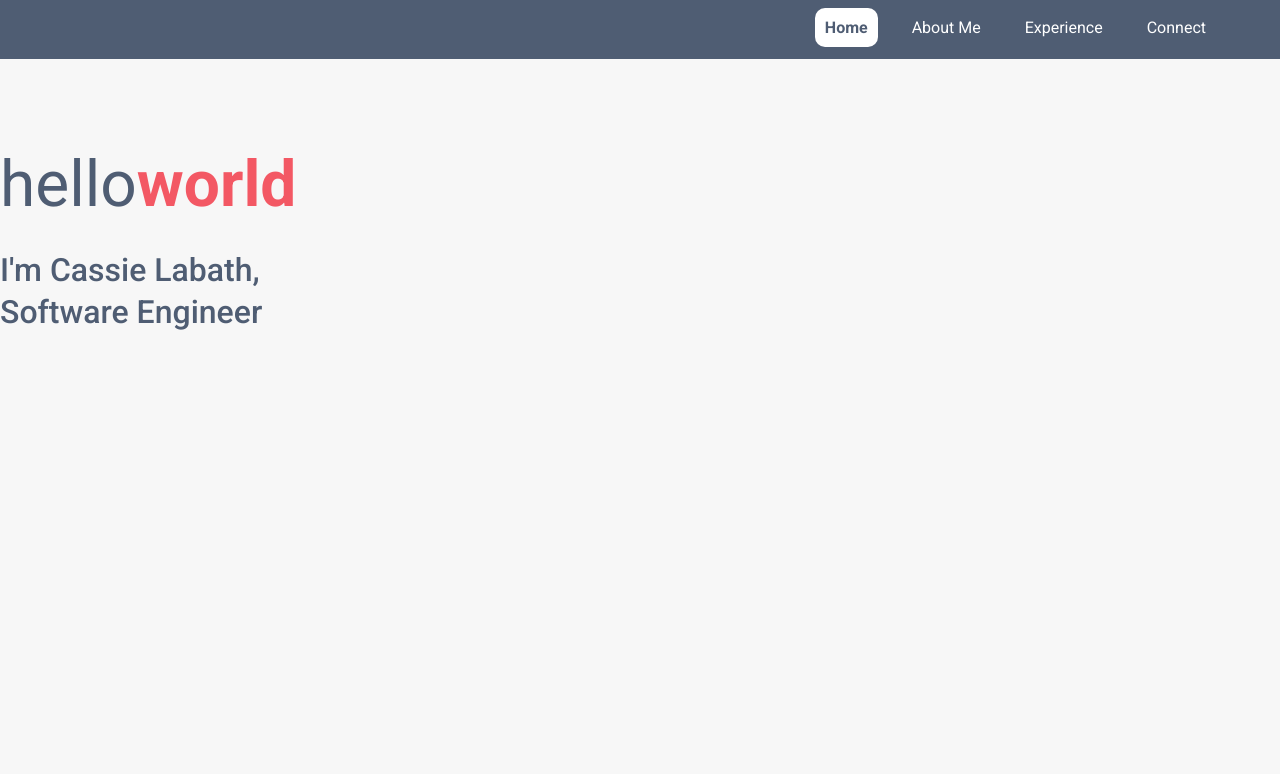
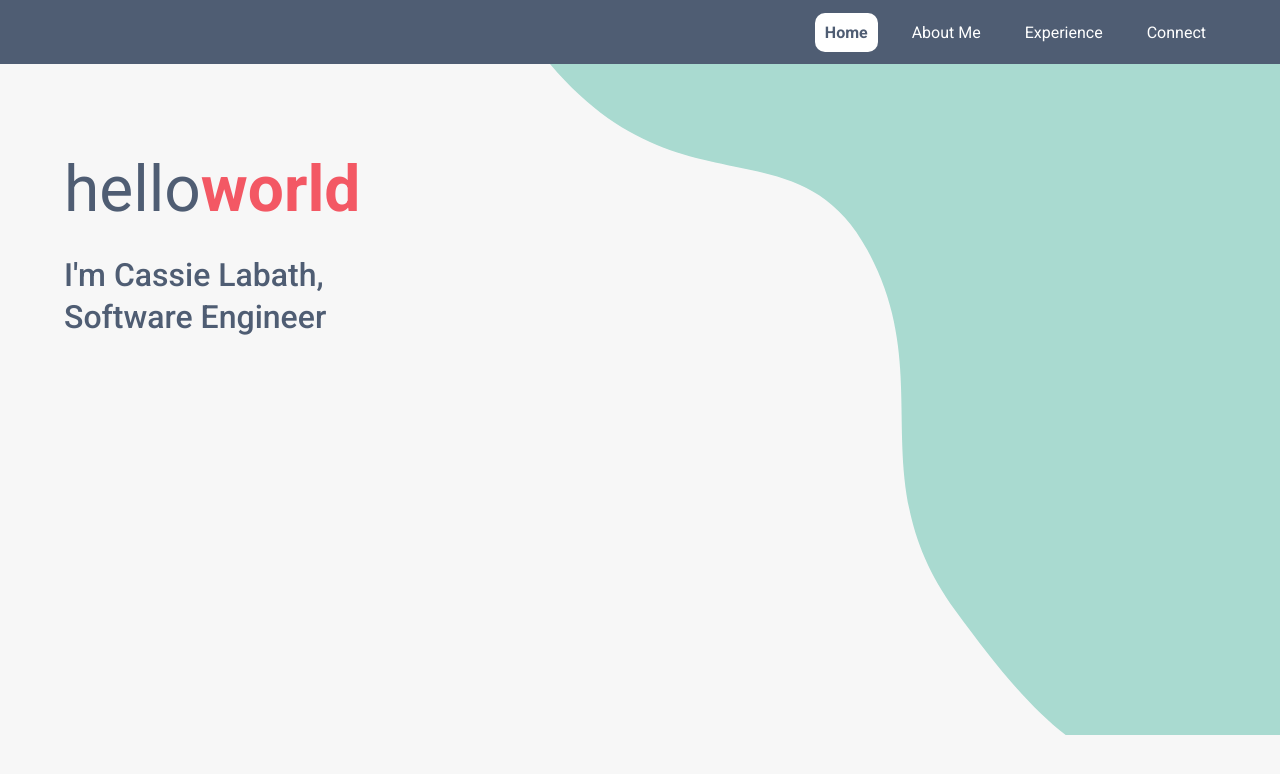
Before and after one commit to casslabath/Portfolio, a React (Create React App) app: page / in a window 1280 px wide. Shown: the top 774 px of the page. Built offline with nearby package versions, Linux system fonts and the light colour scheme.

Commit message:
Add style svg

```diff
--- a/src/App.tsx
+++ b/src/App.tsx
@@ -6,11 +6,20 @@ import AboutMe from "./Pages/AboutMe";
 import Experience from "./Pages/Experience";
 import Connect from "./Pages/Connect";
 
-const StyledBody = styled.div`
+const StyledBody = styled.body`
   color: #4f5d73;
   font-family: "Roboto", sans-serif;
-  top: -5px;
   position: relative;
+  margin: 0;
+  min-height: 100vh;
+  overflow: hidden;
+`;
+
+const StyledVector = styled.div`
+    position: absolute;
+    top: 64px;
+    right: 0;
+    z-index: -1;
 `;
 
 document.body.style.backgroundColor = "#f7f7f7";
@@ -21,12 +30,19 @@ const App: React.FC = () => {
     <StyledBody>
       <Router>
         <Navigation />
+        <main>
           <Routes>
             <Route path="/" element={<Home />} />
             <Route path="/about" element={<AboutMe />} />
             <Route path="/experience" element={<Experience />} />
             <Route path="/connect" element={<Connect />} />
           </Routes>
+          <StyledVector>
+          <svg width="730" height="671" viewBox="0 0 730 671" fill="none" xmlns="http://www.w3.org/2000/svg">
+<path d="M317.5 186.236C246.679 56.3164 129.159 152.775 0 0H730V684.5C574 752.131 501.532 678.061 405.5 546.729C309.468 415.397 388.321 316.156 317.5 186.236Z" fill="#A9DAD0"/>
+</svg>
+          </StyledVector>
+        </main>
       </Router>
     </StyledBody>
   );
--- a/src/Pages/Home.tsx
+++ b/src/Pages/Home.tsx
@@ -1,9 +1,15 @@
 import React from "react";
 import * as S from "../styles";
+import styled from "styled-components";
+
+const StyledContainer = styled.div`
+  margin-left: 64px;
+  width: 30%;
+`;
 
 const Home = () => {
   return (
-    <>
+    <StyledContainer>
       <S.H1>
         {"hello"}
         <span className="last-word">{"world"}</span>
@@ -13,7 +19,7 @@ const Home = () => {
         <br />
         {"Software Engineer"}
       </S.H2>
-    </>
+    </StyledContainer>
   );
 };
 
--- a/src/styles.js
+++ b/src/styles.js
@@ -1,6 +1,6 @@
-import styled from "styled-components";
+import styled from 'styled-components';
 
-export const H1 = styled.div`
+export const H1 = styled.h1`
   font-size: 64px;
   font-weight: normal;
   margin: 88px 0 8px 0;
```
Lines whose indentation alone changed are shown as unchanged.
